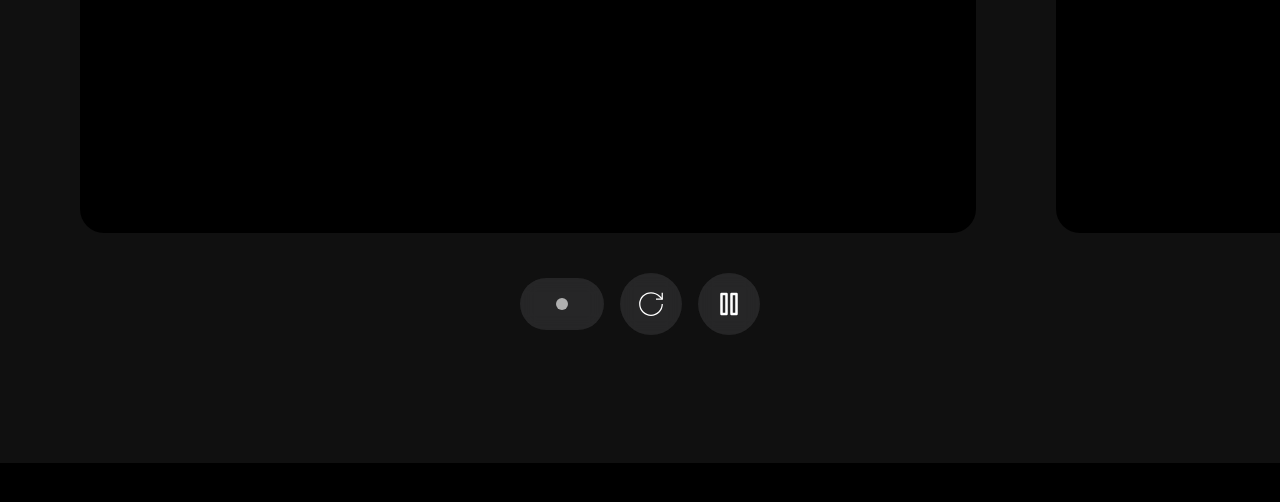
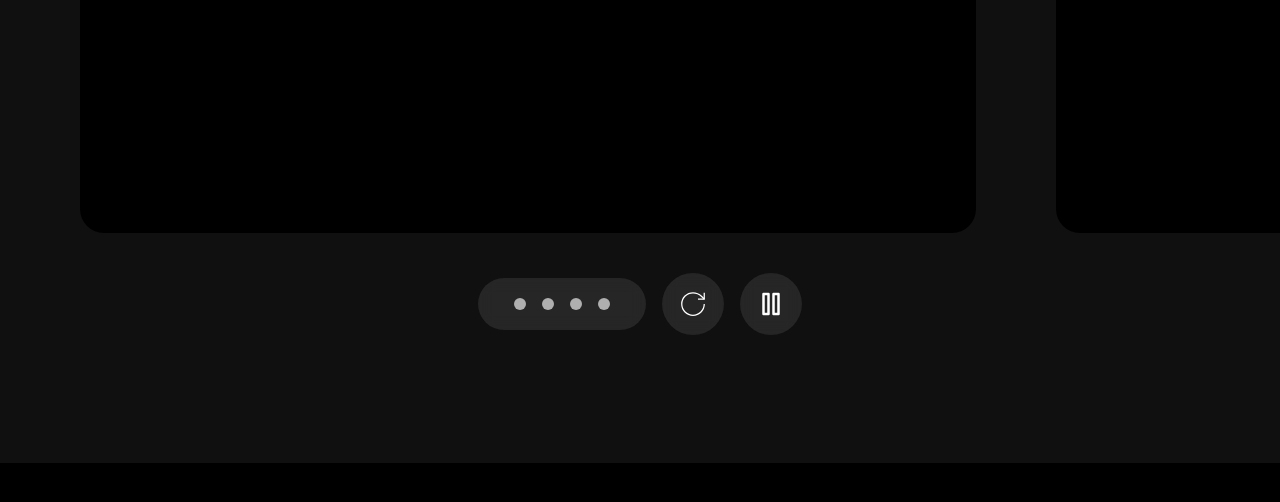
Before and after one commit to Hetari/iPhone15-pro-clone, a Vue app: page / in a window 1280 px wide. Shown: the part 1427-1929 px from the top of the page. Built offline with nearby package versions, Linux system fonts and the light colour scheme; grey boxes are pictures that could not be loaded.

Commit message:
add dotWidth function
calc the width of the dot if is it small or big

```diff
--- a/src/components/VideoCarousel.vue
+++ b/src/components/VideoCarousel.vue
@@ -1,3 +1,5 @@
+<!-- Note: video carousel, this component is hard to understand, so I write a lot of comments for future reference -->
+
 <template>
   <!-- flex -->
   <div class="flex items-center">
@@ -8,8 +10,8 @@
       <div class="video-carousel-container">
         <div
           class="w-full h-full flex-center rounded-3xl overflow-hidden bg-black">
-          <!--! :ref="`video-${index}`" -->
           <video
+            :ref="`video-${index}`"
             id="video"
             preload="auto"
             playsinline
@@ -24,8 +26,8 @@
         </div>
 
         <div class="absolute top-12 left-[5%] z-10">
-          <!--! :ref="'text' + index" -->
           <p
+            :ref="`text${index}`"
             v-for="text in list.textLists"
             :key="text"
             class="text-xl md:text-2xl font-medium">
@@ -40,6 +42,9 @@
     <div class="flex-center py-5 px-7 bg-gray-300 backdrop-blur rounded-full">
       <!--! Loop it as the video numbers -->
       <span
+        v-for="(video, index) in highlightsSlides"
+        :key="video.id"
+        :style="{ width: dotWidth(index) }"
         class="mx-2 size-3 bg-gray-200 rounded-full relative cursor-pointer">
         <span class="absolute size-full rounded-full" />
       </span>
@@ -75,7 +80,20 @@
   const paused = ref(false);
   const currentVideoIndex = ref(0);
 
-  const dotWidth = (index: number) => {};
+  /**
+   * Calculate the width of the dot in the video carousel controller
+   * @param {number} index The index of the video in the highlightsSlides array
+   * @returns {string} The width of the dot in string format
+   */
+  const dotWidth = (index: number): string => {
+    /**
+     * If the video is currently playing and the index matches the currentVideoIndex,
+     * return a wide width. Otherwise, return a small width.
+     */
+    return index === currentVideoIndex.value && playing.value
+      ? '100px'
+      : '12px';
+  };
 
   const playNextVideo = (index: number) => {};
   const start = () => {};
```
